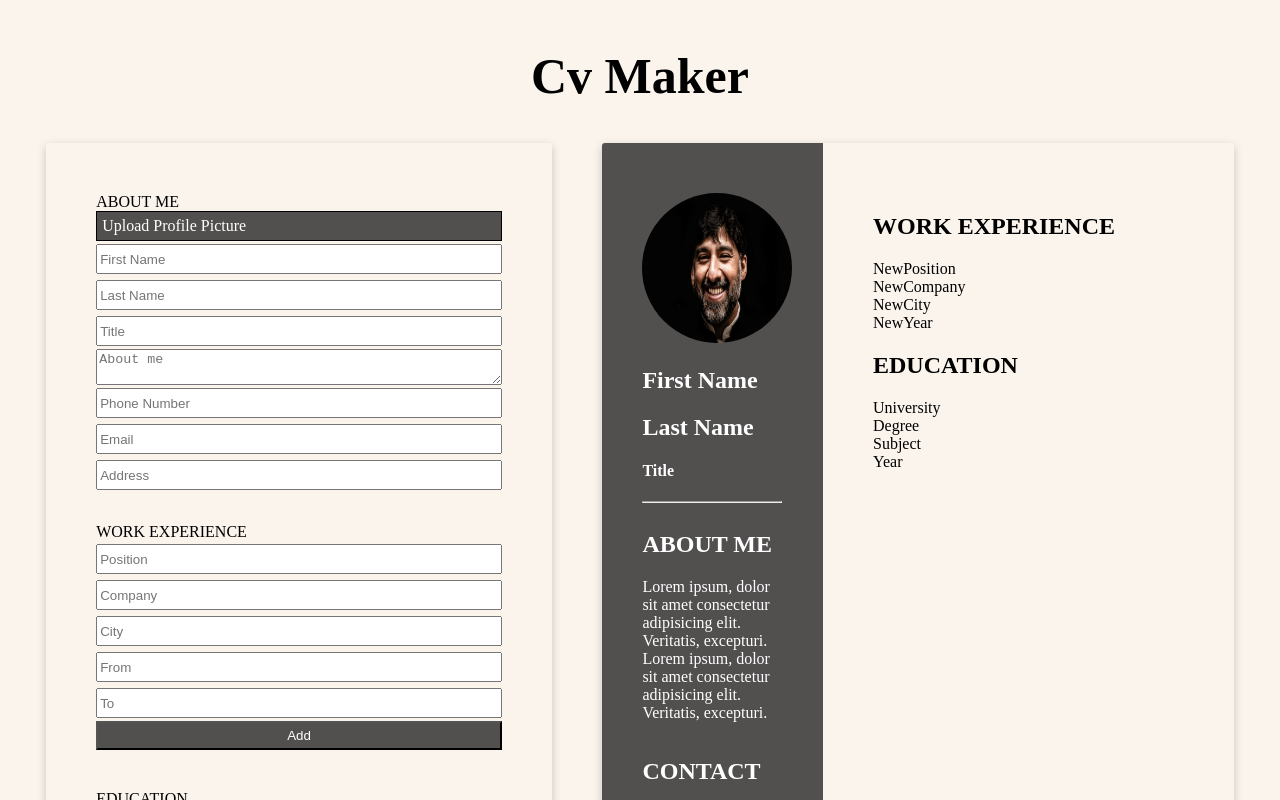
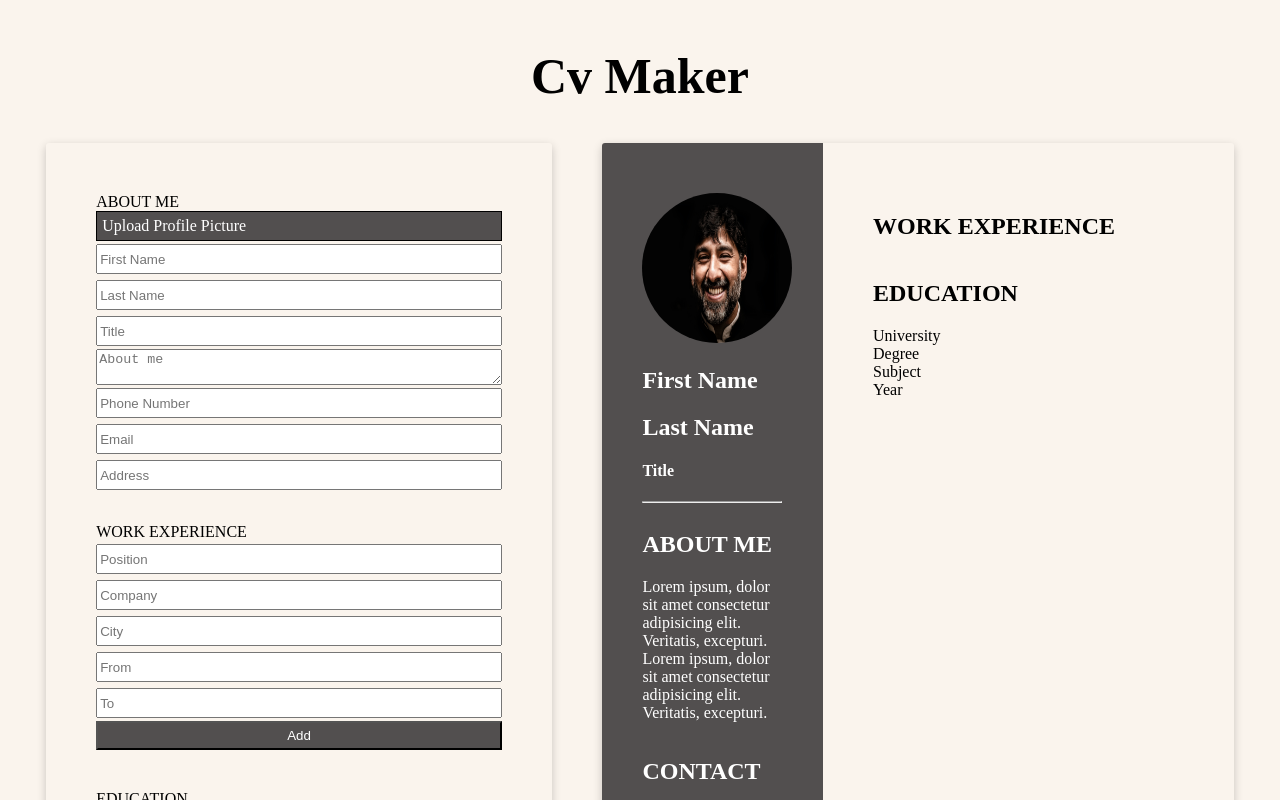
Before and after one commit to ivannissimrch/CvMAker, a React (Create React App) app: page / in a window 1280 px wide. Shown: the top 800 px of the page. Built offline with nearby package versions, Linux system fonts and the light colour scheme.

Commit message:
add functionality to add  work experience

```diff
--- a/src/components/AddWork.js
+++ b/src/components/AddWork.js
@@ -1,13 +1,14 @@
-import { Fragment } from "react";
+import classes from "./AddWork.module.css";
 
-const AddWork = ({ onWorkAdd }) => {
+const AddWork = ({ data }) => {
+  const { position, company, city, from, to } = data.newWorkData;
   return (
-    <Fragment>
-      <label>{onWorkAdd.Position}</label>
-      <label>{onWorkAdd.Company}</label>
-      <label>{onWorkAdd.City}</label>
-      <label>{onWorkAdd.Year}</label>
-    </Fragment>
+    <div className={classes["work-container"]}>
+      <label>{position}</label>
+      <label>{company}</label>
+      <label>{city}</label>
+      <label>{`from ${from} to ${to}`}</label>
+    </div>
   );
 };
 
--- /dev/null
+++ b/src/components/AddWork.module.css
@@ -0,0 +1,5 @@
+.work-container {
+    margin: 10px 0;
+    display: flex;
+    flex-direction: column;
+}
--- a/src/components/CaptureExperience.js
+++ b/src/components/CaptureExperience.js
@@ -1,14 +1,70 @@
+import { useState } from "react";
 import classes from "./CaptureExperience.module.css";
 
-const CaptureExperience = () => {
+const CaptureExperience = ({ onWorkchange }) => {
+  //use an objec t to pass new data values
+  const [position, setPosition] = useState("");
+  const handlePosition = (event) => {
+    setPosition(event.target.value);
+  };
+
+  const [company, setCompany] = useState("");
+  const handleCompany = (event) => {
+    setCompany(event.target.value);
+  };
+
+  const [city, setCity] = useState("");
+  const handleCity = (event) => {
+    setCity(event.target.value);
+  };
+
+  const [from, setFrom] = useState("");
+  const handleFrom = (event) => {
+    setFrom(event.target.value);
+  };
+
+  const [to, setTo] = useState("");
+  const handleTo = (event) => {
+    setTo(event.target.value);
+  };
+
+  const handleSubmit = (event) => {
+    event.preventDefault();
+    onWorkchange({ position, company, city, from, to });
+    setPosition("");
+    setCompany("");
+    setCity("");
+    setFrom("");
+    setTo("");
+  };
   return (
-    <form className={classes["experience-edit"]}>
+    <form className={classes["experience-edit"]} onSubmit={handleSubmit}>
       <label>WORK EXPERIENCE</label>
-      <input type="text" placeholder="Position" />
-      <input type="text" placeholder="Company" />
-      <input type="text" placeholder="City" />
-      <input type="number" placeholder="From" />
-      <input type="number" placeholder="To" />
+      <input
+        type="text"
+        placeholder="Position"
+        onChange={handlePosition}
+        value={position}
+      />
+      <input
+        type="text"
+        placeholder="Company"
+        value={company}
+        onChange={handleCompany}
+      />
+      <input
+        type="text"
+        placeholder="City"
+        value={city}
+        onChange={handleCity}
+      />
+      <input
+        type="number"
+        placeholder="From"
+        value={from}
+        onChange={handleFrom}
+      />
+      <input type="number" placeholder="To" value={to} onChange={handleTo} />
 
       <button type="submit" id="add-work">
         Add
--- a/src/components/CaptureSection.js
+++ b/src/components/CaptureSection.js
@@ -11,6 +11,7 @@ const CaptureSection = ({
   emailChange,
   locationChange,
   imageChange,
+  onWorkchange,
 }) => {
   return (
     <section className={classes["edit-section"]}>
@@ -24,7 +25,7 @@ const CaptureSection = ({
         locationChange={locationChange}
         imageChange={imageChange}
       />
-      <CaptureExperience />
+      <CaptureExperience onWorkchange={onWorkchange} />
       <CaptureEducation />
     </section>
   );
--- a/src/components/DisplayWork.js
+++ b/src/components/DisplayWork.js
@@ -1,11 +1,14 @@
 import AddWork from "./AddWork";
 import classes from "./DisplayWork.module.css";
 const DisplayWork = ({ onWorkAdd }) => {
+  console.log(onWorkAdd);
   return (
     <div className={classes["work-experience"]}>
       <h2>WORK EXPERIENCE</h2>
       <div className={classes["work-section"]}>
-        <AddWork onWorkAdd={onWorkAdd} />
+        {onWorkAdd.map((item, index) => (
+          <AddWork key={index} data={item} />
+        ))}
       </div>
     </div>
   );
--- a/src/components/MainContainer.js
+++ b/src/components/MainContainer.js
@@ -78,12 +78,12 @@ const MainContainer = () => {
   };
 
   //Work Experience state declarations
-  const [work, setWork] = useState({
-    Position: "NewPosition",
-    Company: "NewCompany",
-    City: "NewCity",
-    Year: "NewYear",
-  });
+  const [work, setWork] = useState([]);
+  const handleOnWorkChange = (newWorkData) => {
+    setWork((prev) => [...prev, { newWorkData }]);
+    console.log(work);
+    console.log(newWorkData);
+  };
 
   return (
     <div className={classes["main-container"]}>
@@ -96,6 +96,7 @@ const MainContainer = () => {
         emailChange={handleEmail}
         locationChange={handleLocation}
         imageChange={handleImage}
+        onWorkchange={handleOnWorkChange}
       />
       <DisplaySection
         onWorkAdd={work}
```
